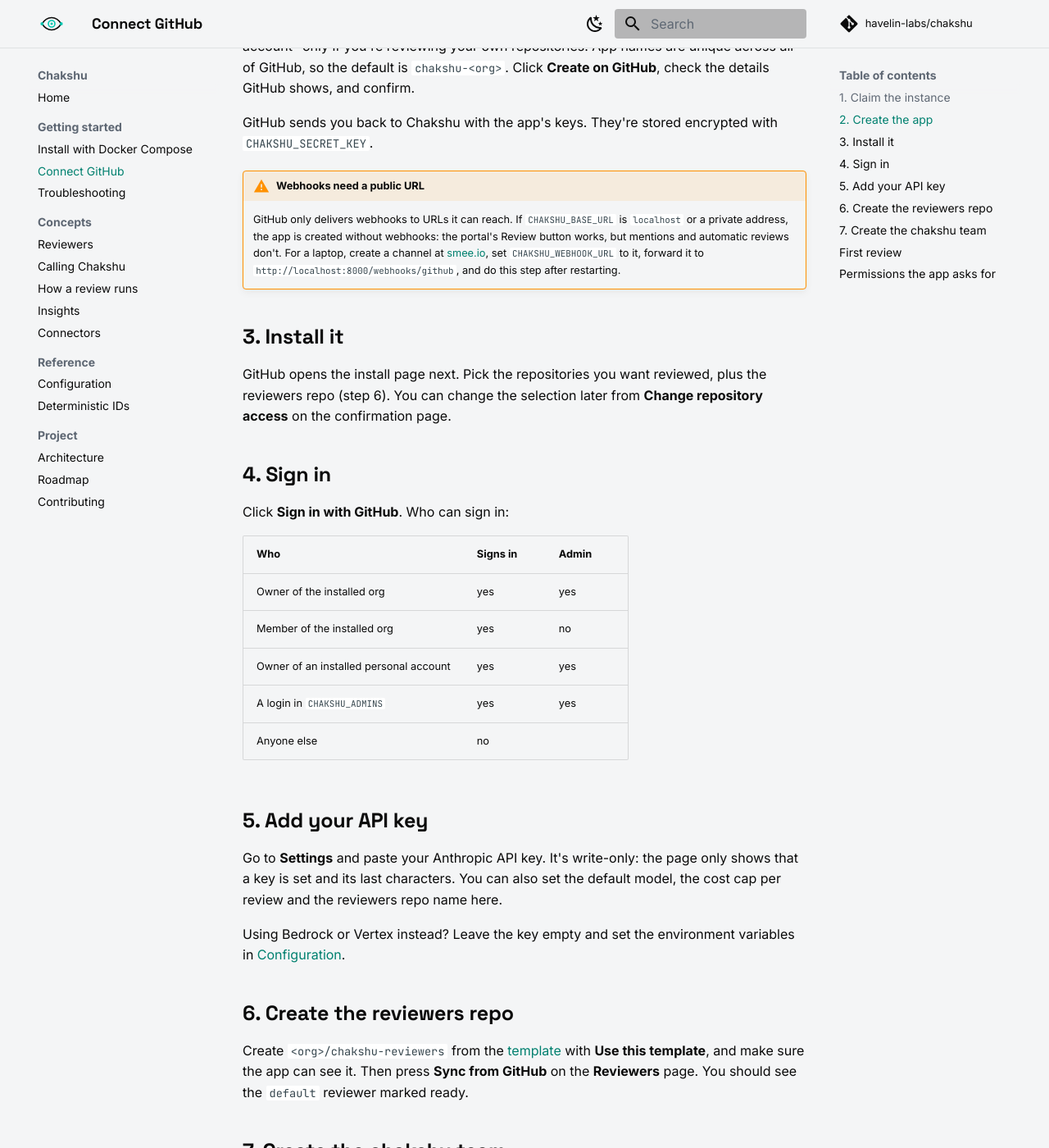
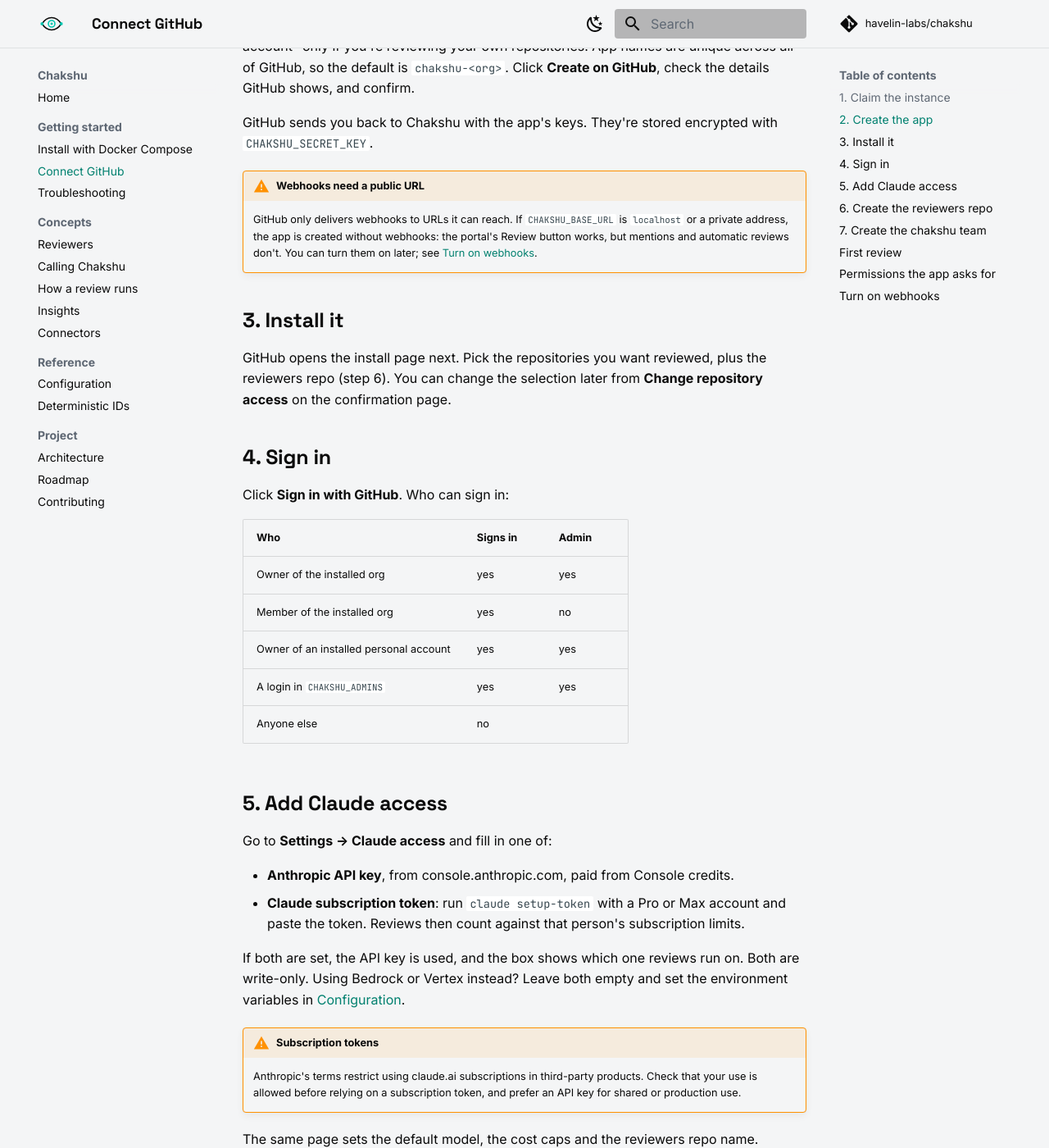
Before and after one commit to havelin-labs/chakshu-docs, an MkDocs documentation site: the page built from docs/getting-started/connect-github.md, in a window 1280 px wide and 1400 px high, scrolled down 575 px. Shown: the whole window at 82% size. Built offline with MkDocs 1.6.1 and Material for MkDocs 9.7.7, drawn with Linux system fonts in a browser that asks for light colours; comment, search, counter and statistics services are not loaded; some of the changed text lies outside the part shown.

Commit message:
docs: cover claude access options and turning on webhooks
Connect GitHub now explains both credentials (API key or Pro/Max subscription token, API key wins) with the terms caveat, and adds a Turn on webhooks section in the order that works: public URL or smee, Active plus URL on GitHub, events, then Connect webhooks. Configuration lists CLAUDE_CODE_OAUTH_TOKEN and the new settings.

```diff
--- a/docs/getting-started/connect-github.md
+++ b/docs/getting-started/connect-github.md
@@ -15,7 +15,7 @@ The app is private, and GitHub only lets a private app be installed on the accou
 GitHub sends you back to Chakshu with the app's keys. They're stored encrypted with `CHAKSHU_SECRET_KEY`.
 
 !!! warning "Webhooks need a public URL"
-    GitHub only delivers webhooks to URLs it can reach. If `CHAKSHU_BASE_URL` is `localhost` or a private address, the app is created without webhooks: the portal's Review button works, but mentions and automatic reviews don't. For a laptop, create a channel at [smee.io](https://smee.io), set `CHAKSHU_WEBHOOK_URL` to it, forward it to `http://localhost:8000/webhooks/github`, and do this step after restarting.
+    GitHub only delivers webhooks to URLs it can reach. If `CHAKSHU_BASE_URL` is `localhost` or a private address, the app is created without webhooks: the portal's Review button works, but mentions and automatic reviews don't. You can turn them on later; see [Turn on webhooks](#turn-on-webhooks).
 
 ## 3. Install it
 
@@ -33,11 +33,19 @@ Click **Sign in with GitHub**. Who can sign in:
 | A login in `CHAKSHU_ADMINS` | yes | yes |
 | Anyone else | no | |
 
-## 5. Add your API key
+## 5. Add Claude access
 
-Go to **Settings** and paste your Anthropic API key. It's write-only: the page only shows that a key is set and its last characters. You can also set the default model, the cost cap per review and the reviewers repo name here.
+Go to **Settings → Claude access** and fill in one of:
 
-Using Bedrock or Vertex instead? Leave the key empty and set the environment variables in [Configuration](../reference/configuration.md).
+- **Anthropic API key**, from console.anthropic.com, paid from Console credits.
+- **Claude subscription token**: run `claude setup-token` with a Pro or Max account and paste the token. Reviews then count against that person's subscription limits.
+
+If both are set, the API key is used, and the box shows which one reviews run on. Both are write-only. Using Bedrock or Vertex instead? Leave both empty and set the environment variables in [Configuration](../reference/configuration.md).
+
+!!! warning "Subscription tokens"
+    Anthropic's terms restrict using claude.ai subscriptions in third-party products. Check that your use is allowed before relying on a subscription token, and prefer an API key for shared or production use.
+
+The same page sets the default model, the cost caps and the reviewers repo name.
 
 ## 6. Create the reviewers repo
 
@@ -63,3 +71,14 @@ Comment `@<org>/chakshu` on an open pull request. You'll see 👀 on your commen
 | Metadata: read | Required by GitHub |
 
 Events: `pull_request`, `issue_comment`, `push`. Installation events arrive without subscribing.
+
+## Turn on webhooks
+
+Needed for mentions, Reviewers-list requests and automatic reviews.
+
+1. Give GitHub a public URL. On a server, that's `CHAKSHU_BASE_URL`. On a laptop, create a channel at [smee.io](https://smee.io), put it in `.env` as `CHAKSHU_WEBHOOK_URL`, and run `docker compose up -d` and `docker compose --profile smee up -d`.
+2. If the app was created without webhooks, open its settings on GitHub (the owner's Settings, Developer settings, GitHub Apps, then the app). Tick **Webhook: Active**, set the URL from Chakshu's Settings page, leave the secret empty, and save.
+3. Under **Permissions & events**, subscribe to **Pull request**, **Issue comment** and **Push**, and save. GitHub greys these out until the webhook is active.
+4. In Chakshu, press **Settings → Webhooks → Connect webhooks**. Chakshu sets the webhook secret on GitHub itself.
+
+To check, comment `@<org>/chakshu` on a pull request. You should see 👀 within a few seconds.
```
Also changed, not shown: docs/index.md (+1 -1 lines), docs/reference/configuration.md (+5 -2 lines).
